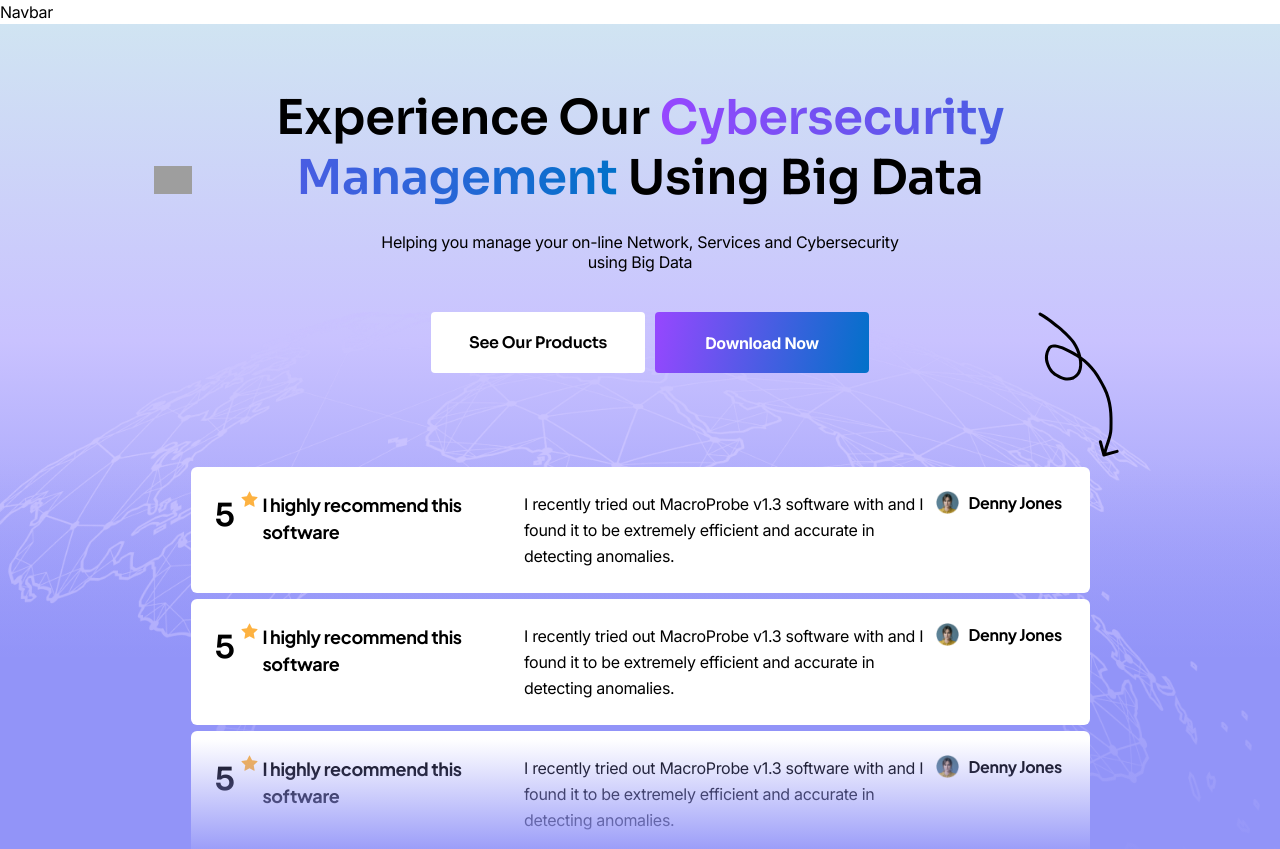
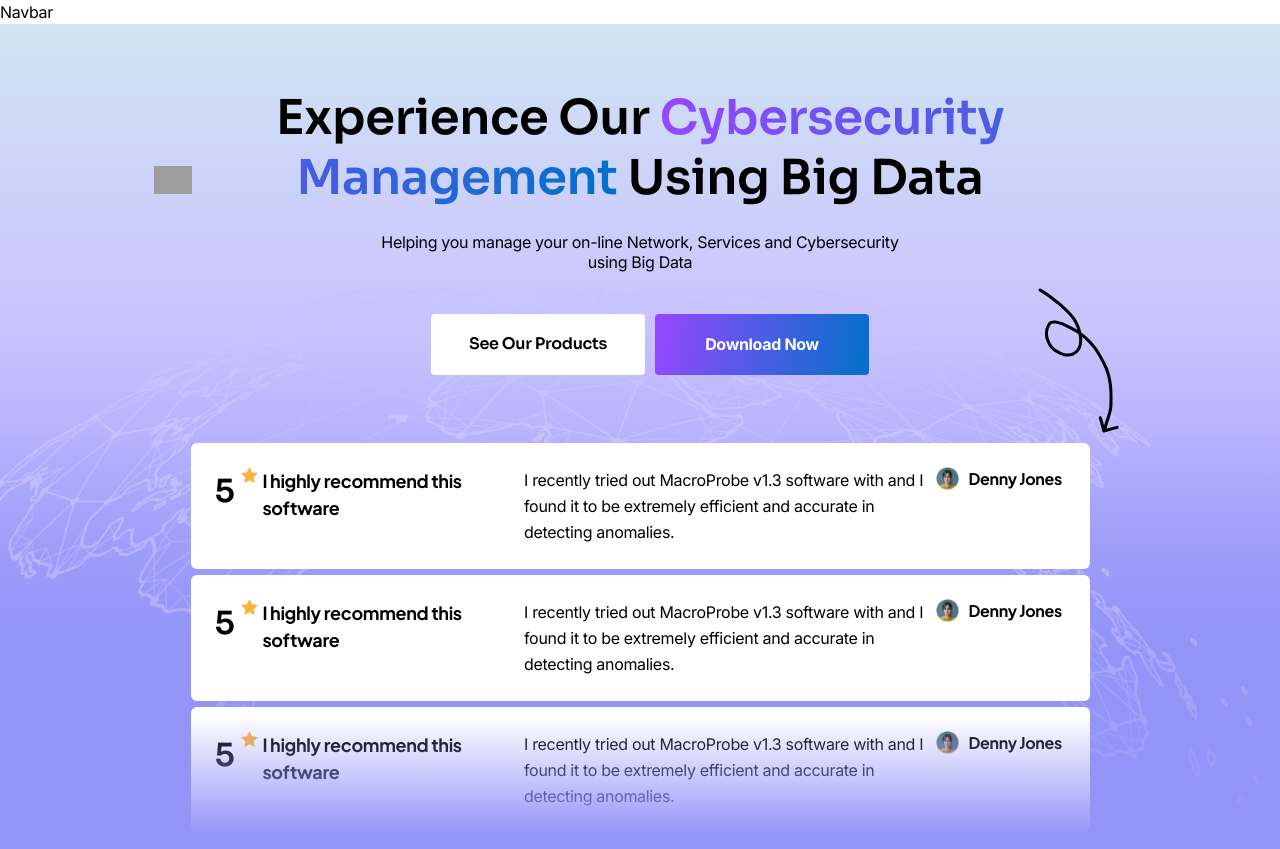
Before and after one commit to Vierra-Digital/eCyberforce-Client, a Next.js app: page / in a window 1280 px wide. Shown: the top 849 px of the page. Built offline with nearby package versions, Linux system fonts and the light colour scheme; grey boxes are pictures that could not be loaded.

Commit message:
small fix

```diff
--- a/src/components/home/hero/Hero.tsx
+++ b/src/components/home/hero/Hero.tsx
@@ -14,7 +14,7 @@ const plus = Plus_Jakarta_Sans({
 function Hero() {
   return (
     <div className={styles.Container}>
-      <div className="pt-[64px] mb-10">
+      <div className="pt-[64px] mb-4">
         <div className="flex items-center justify-center">
           <div className="hidden 2sm:flex absolute left-[12%]">
             <Image
@@ -38,7 +38,7 @@ function Hero() {
         backgroundPosition: "center",
       }}
       >
-        <div className="flex">
+        <div className="flex items-center">
             <div className="block 2sm:flex w-[214px] 2sm:w-[438px] h-[164px] 2sm:h-[93px] gap-[10px] ml-0 xl:ml-[270px]">
               <div className="mb-[10px] 2sm:mb-0">
               <button className={`w-[214px] h-[61px] p-[10px] rounded-[4px] text-black bg-white font-bold ${sora.className}`}>See Our Products</button>
```
